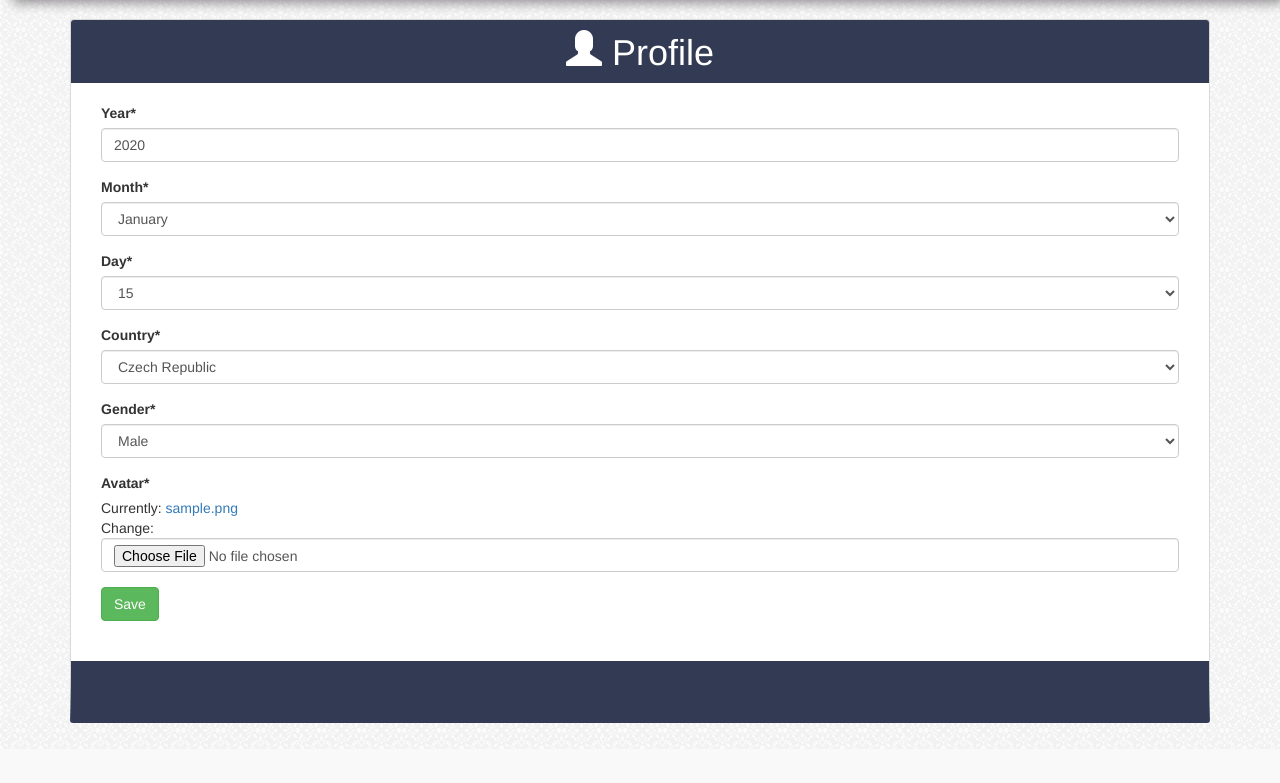
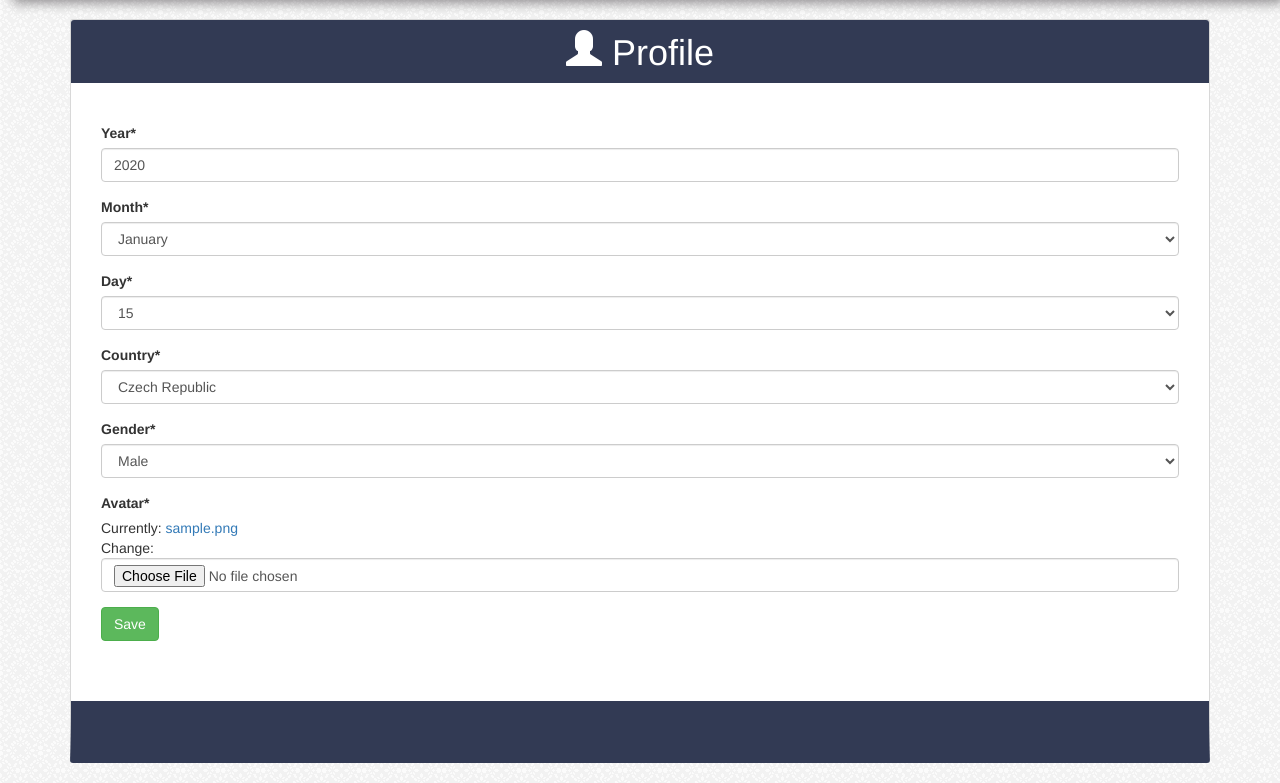
Before and after one commit to dima2395/thoughts, a Django app: page /accounts/profile/update/1/ in a window 1280 px wide. Shown: the part 51-834 px from the top of the page. Before the commit the page ends 774 px from the top, so only its background shows below. Run offline with Django 3.2, Linux system fonts and the light colour scheme; a user stored in the database is signed in; tables that the repository leaves empty hold one stand-in row (values such as "Sample post"); some libraries are stand-ins or nearby versions.

Commit message:
little changes

```diff
--- a/accounts/forms.py
+++ b/accounts/forms.py
@@ -1,8 +1,6 @@
 from django import forms
 from .models import Profile
 import datetime
-from crispy_forms.helper import FormHelper
-from crispy_forms.layout import Layout, Fieldset, ButtonHolder, Submit, Field
 
 class ProfileForm(forms.ModelForm):
 
@@ -14,14 +12,6 @@ class ProfileForm(forms.ModelForm):
   class Meta:
     model = Profile
     fields=['year', 'month', 'day', 'country', 'gender', 'avatar']
-
-
-  def __init__(self, *args, **kwargs):
-    super(ProfileForm, self).__init__(*args, **kwargs)
-    self.helper = FormHelper()
-    self.helper.layout = Layout(
-      Field('year', value=r'{{profileUpdate.birthday.year}}')
-    )
 
 
   def clean_year(self):
--- a/thoughts/static/css/style.css
+++ b/thoughts/static/css/style.css
@@ -247,7 +247,7 @@ body {
     padding-top: 10px;
     padding-bottom: 10px; }
   .profile-page .profile-update {
-    padding: 20px 30px; }
+    padding: 40px 30px; }
   .profile-page .avatar {
     margin-top: 30px;
     text-align: center; }
--- a/thoughts/static/css/style.scss
+++ b/thoughts/static/css/style.scss
@@ -405,7 +405,7 @@ body {
   }
 
   .profile-update {
-    padding: 20px 30px;
+    padding: 40px 30px;
   }
 
   .avatar {
--- a/website/urls.py
+++ b/website/urls.py
@@ -22,7 +22,7 @@ from . import views
 urlpatterns = [
     url(r'^$', views.index),
     url(r'^admin/', admin.site.urls),
-    url(r'^thinks/', include('thoughts.urls')),
+    url(r'^thoughts/', include('thoughts.urls')),
     url(r'^accounts/', include('registration.backends.hmac.urls')),
     url(r'^accounts/', include('accounts.urls')),
 ]
```
